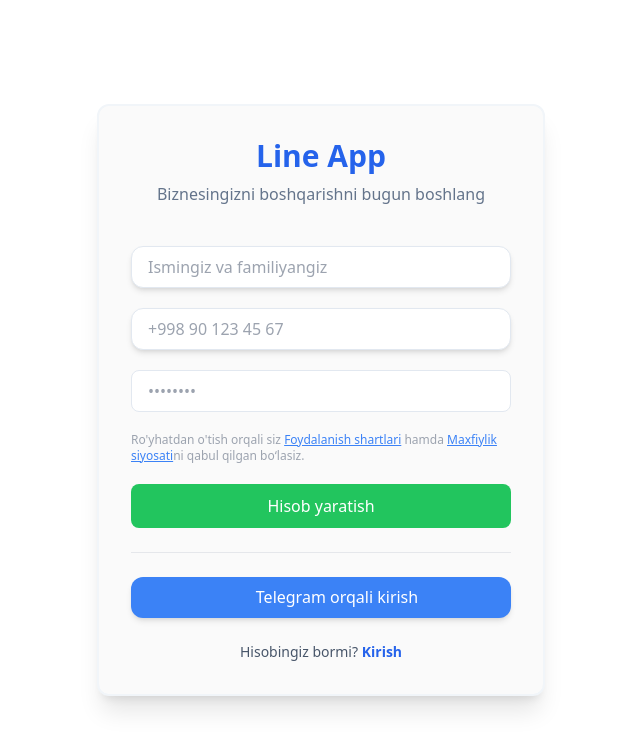
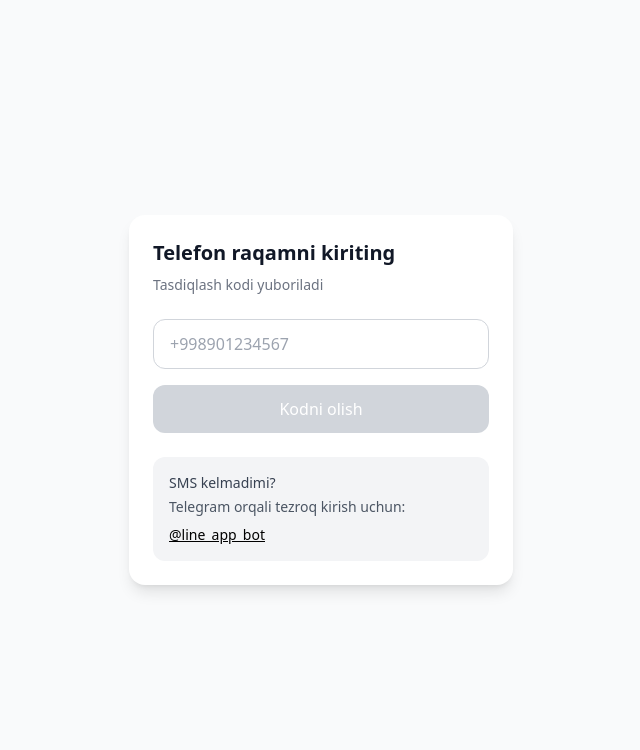
Before and after one commit to Muhammad-Devel/line-app, a React (Vite) app: page /register in a window 1280 px wide. Shown: the top 750 px of the page, without its empty margins (319-959 px from the left). Built offline with nearby package versions, Linux system fonts and the light colour scheme; no server answers; some icons are missing.

Commit message:
feat: implement registration flow with SMS verification and Telegram login

```diff
--- a/index.html
+++ b/index.html
@@ -4,8 +4,8 @@
     <meta charset="UTF-8" />
     <link rel="icon" type="image/svg+xml" href="/vite.svg" />
     <meta name="viewport" content="width=device-width, initial-scale=1.0" />
+    <script src="https://telegram.org/js/telegram-web-app.js"></script>
     <title>line-app</title>
-    <script src="https://telegram.org/js/telegram-web-app.js"></script>
   </head>
   <body>
     <div id="root"></div>
--- a/src/app/router.tsx
+++ b/src/app/router.tsx
@@ -13,7 +13,7 @@
 import { Onboarding } from "../pages/auth/OnBoarding";
 import { AdminProducts } from "../pages/admin/dashboard/Products";
 import { RetailPOS } from "../pages/admin/retail/RetailPOS"; // Yangi: Sotuv oynasi
-import { TelegramAuth } from "../pages/auth/TelegramLogin";
+import { TelegramLogin } from "../pages/auth/TelegramLogin";
 import { DefaultRegister } from "../pages/auth/DefaultRegister";
 
 const isAuthenticated = true;
@@ -22,7 +22,7 @@
   // --- AUTH YO'NALISHLARI ---
   { path: "/login", element: <Login /> },
   { path: "/register", element: <DefaultRegister /> },
-  { path: "/telegram", element: <TelegramAuth /> },
+  { path: "/telegram", element: <TelegramLogin /> },
   { path: "/add-business", element: <AddBussiness /> },
   { path: "/onboarding", element: <Onboarding /> },
 
--- /dev/null
+++ b/src/components/ui/RequestCode.tsx
@@ -0,0 +1,92 @@
+import { useState } from "react";
+import { authService } from "../../services/auth.service";
+
+interface RequestCodeProps {
+  onSuccess: (phone: string) => void;
+}
+
+
+export default function RequestCode({ onSuccess }: RequestCodeProps) {
+  const [phone, setPhone] = useState("");
+  const [loading, setLoading] = useState(false);
+
+  const isValid = phone.trim().length >= 9;
+
+  const handleSendCode = async () => {
+    if (!isValid || loading) return;
+
+    try {
+      setLoading(true);
+      await authService.requestCode(phone);
+      onSuccess(phone);
+    } catch (err: any) {
+      alert(err.response?.data?.message || "Code yuborishda xatolik");
+    } finally {
+      setLoading(false);
+    }
+  };
+
+
+  return (
+    <div className="min-h-screen flex items-center justify-center bg-gray-50 px-4">
+      <div className="w-full max-w-sm bg-white rounded-2xl shadow-lg p-6 animate-in slide-in-from-right-6 duration-300">
+
+        {/* Title */}
+        <h1 className="text-xl font-semibold text-gray-900 mb-2">
+          Telefon raqamni kiriting
+        </h1>
+        <p className="text-sm text-gray-500 mb-6">
+          Tasdiqlash kodi yuboriladi
+        </p>
+
+        {/* Phone input */}
+        <div className="mb-4">
+          <input
+            type="tel"
+            inputMode="numeric"
+            placeholder="+998901234567"
+            value={phone}
+            onChange={(e) => setPhone(e.target.value)}
+            className="
+              w-full rounded-xl border border-gray-300 px-4 py-3
+              text-base outline-none
+              focus:border-black focus:ring-1 focus:ring-black
+            "
+          />
+        </div>
+
+        {/* Submit */}
+        <button
+          onClick={handleSendCode}
+          disabled={!isValid || loading}
+          className={`
+            w-full py-3 rounded-xl text-white font-medium
+            transition-all
+            ${isValid
+              ? "bg-black active:scale-95 hover:opacity-90"
+              : "bg-gray-300 cursor-not-allowed"}
+          `}
+        >
+          {loading ? "Yuborilmoqda..." : "Kodni olish"}
+        </button>
+
+        {/* Telegram info */}
+        <div className="mt-6 rounded-xl bg-gray-100 p-4 text-sm text-gray-700">
+          <p className="font-medium mb-1">SMS kelmadimi?</p>
+          <p className="text-gray-600">
+            Telegram orqali tezroq kirish uchun:
+          </p>
+          <a
+            href="https://t.me/line_app_bot"
+            target="_blank"
+            rel="noopener noreferrer"
+            className="mt-2 inline-block text-black font-medium underline"
+          >
+            @line_app_bot
+          </a>
+        </div>
+
+      </div>
+    </div>
+  );
+}
--- /dev/null
+++ b/src/components/ui/VerifyCode.tsx
@@ -0,0 +1,77 @@
+import { useEffect, useRef, useState } from "react";
+
+interface VerifyCodeProps {
+  length?: number;
+  onChange: (code: string) => void;
+}
+
+export default function VerifyCode({
+  length = 4,
+  onChange,
+}: VerifyCodeProps) {
+  const [code, setCode] = useState<string[]>(Array(length).fill(""));
+  const inputsRef = useRef<HTMLInputElement[]>([]);
+
+  useEffect(() => {
+    inputsRef.current[0]?.focus();
+  }, []);
+
+  const handleChange = (value: string, index: number) => {
+    if (!/^\d?$/.test(value)) return;
+
+    const newCode = [...code];
+    newCode[index] = value;
+    setCode(newCode);
+
+    if (value && index < length - 1) {
+      inputsRef.current[index + 1]?.focus();
+    }
+
+    if (newCode.every(Boolean)) {
+      onChange(newCode.join(""));
+
+    }
+  };
+
+  const handleKeyDown = (
+    e: React.KeyboardEvent<HTMLInputElement>,
+    index: number
+  ) => {
+    if (e.key === "Backspace") {
+      if (code[index]) {
+        const newCode = [...code];
+        newCode[index] = "";
+        setCode(newCode);
+      } else if (index > 0) {
+        inputsRef.current[index - 1]?.focus();
+      }
+    }
+  };
+
+  return (
+    <div className="flex gap-3 justify-center animate-in slide-in-from-right-5 duration-300">
+      {code.map((digit, index) => (
+        <input
+          key={index}
+          ref={(el) => {
+            if (el) inputsRef.current[index] = el;
+          }}
+          value={digit}
+          onChange={(e) => handleChange(e.target.value, index)}
+          onKeyDown={(e) => handleKeyDown(e, index)}
+          type="text"
+          inputMode="numeric"
+          maxLength={1}
+          className="
+            w-14 h-14
+            text-center text-xl font-semibold
+            rounded-xl border border-gray-300
+            focus:border-blue-500 focus:ring-2 focus:ring-blue-100
+            transition-all
+            active:scale-[0.98]
+          "
+        />
+      ))}
+    </div>
+  );
+}
--- a/src/pages/auth/DefaultRegister.tsx
+++ b/src/pages/auth/DefaultRegister.tsx
@@ -3,7 +3,10 @@
 import { Card } from "../../components/ui/Card";
 import { Button } from "../../components/ui/Button";
 import AppIcon from "../../components/ui/AppIcon";
-import api from "../../services/api";
+import VerifyCode from "../../components/ui/VerifyCode";
+import RequestCode from "../../components/ui/RequestCode";
+import { register } from "../../services/auth.service";
+
 
 interface RegisterProps {
 
@@ -11,11 +14,13 @@
 
 export const DefaultRegister: React.FC<RegisterProps> = () => {
 //   const navigate = useNavigate();
+  const [step, setStep] = useState("request")
   const [loading, setLoading] = useState(false);
   const [eye, setEye] = useState(false);
   const [formData, setFormData] = useState({
     name: "",
     phone: "",
+    code:"",
     password: '',
   });
 
@@ -31,6 +36,14 @@
     }
   };
 
+  const handleCodeChange = (code: string) => {
+  setFormData((prev) => ({
+    ...prev,
+    code,
+  }));
+};
+
+
   const handleChange = (e: React.ChangeEvent<HTMLInputElement>) => {
     setFormData({ ...formData, [e.target.name]: e.target.value });
   };
@@ -38,10 +51,12 @@
   const handleSubmit = async (e: React.FormEvent) => {
     e.preventDefault();
     setLoading(true);
+    console.log(formData);
+
 
     try {
       // API ga yuborish
-      const response = await api.post("/auth/register", formData);
+      const response = await register(formData);
 
       if (response.data.token) {
         localStorage.setItem("token", response.data.token);
@@ -55,6 +70,16 @@
       setLoading(false);
     }
   };
+
+  if (step === "request") {
+    return <RequestCode
+  onSuccess={(phone) => {
+    setFormData(prev => ({ ...prev, phone }));
+    setStep("verify");
+  }}
+/>
+  }
+
 
   return (
     <div className="min-h-screen flex items-center justify-center bg-white">
@@ -127,6 +152,11 @@
           </div>
 
           <div>
+            <VerifyCode onChange={handleCodeChange} />
+
+          </div>
+
+          <div>
             <p className="text-xs text-gray-400">
               Ro'yhatdan o'tish orqali siz{" "}
               <a href="#" className="text-blue-500 underline">
--- a/src/pages/auth/Login.tsx
+++ b/src/pages/auth/Login.tsx
@@ -1,7 +1,7 @@
-import axios from "axios";
 import AppIcon from "../../components/ui/AppIcon";
-import { useState, useEffect } from "react";
+import { useState } from "react";
 import { useNavigate } from "react-router-dom";
+import { login } from "../../services/auth.service";
 // import { TelegramAuth } from "./TelegramLogin"; // Bu brauzer uchun widget
 
 function Login() {
@@ -13,41 +13,19 @@
     password: "",
   });
 
-  // 1. Sahifa yuklanganda agar foydalanuvchi Telegram Mini App ichida bo'lsa,
-  // avtomatik login qilishga urinib ko'ramiz.
-  useEffect(() => {
-    const checkMiniAppAuth = async () => {
-      const tg = (window as any).Telegram?.WebApp;
-      if (tg && tg.initData && tg.initData !== "") {
-        setLoading(true);
-        try {
-          const response = await axios.post("/auth/telegram-miniapp", {
-            initData: tg.initData,
-          });
-          if (response.data.token) {
-            localStorage.setItem("token", response.data.token);
-            navigate("/onboarding");
-          }
-        } catch (error) {
-          console.error("Mini App login xatosi:", error);
-        } finally {
-          setLoading(false);
-        }
-      }
-    };
-    checkMiniAppAuth();
-  }, [navigate]);
-
   // Oddiy forma orqali kirish
   const handleSubmit = async (e: React.FormEvent) => {
     e.preventDefault();
     setLoading(true);
     try {
-      const res = await axios.post("/auth/login", formData);
+      const res = await login(formData);
       localStorage.setItem("token", res.data.token);
       navigate("/dashboard");
-    } catch (err) {
-      alert("Telefon yoki parol noto'g'ri");
+    } catch (err:any) {
+      alert(
+        "Telefon yoki parol noto'g'ri" + " " + err.response?.data?.error || ""
+      );
+      console.log("Login xatosi:", err.response || err);
     } finally {
       setLoading(false);
     }
--- a/src/pages/auth/TelegramLogin.tsx
+++ b/src/pages/auth/TelegramLogin.tsx
@@ -1,72 +1,25 @@
-// src/components/auth/TelegramAuth.tsx
-import React, { useEffect, useRef } from 'react';
-import axios from 'axios';
-import { useNavigate } from 'react-router-dom';
+// components/auth/TelegramLogin.tsx
+import { useEffect } from "react";
 
-export const TelegramAuth: React.FC = () => {
-  const containerRef = useRef<HTMLDivElement>(null);
-  const navigate = useNavigate();
-
+export const TelegramLogin = () => {
   useEffect(() => {
-    // 1. Avvalgi widgetlarni tozalash (re-render bo'lganda takrorlanmasligi uchun)
-    if (containerRef.current) {
-      containerRef.current.innerHTML = '';
-    }
-
-    // 2. Telegram scriptini yaratish
-    const script = document.createElement('script');
-    script.src = "https://telegram.org/js/telegram-widget.js?22";
-    script.async = true;
-
-    // 3. Widget atributlarini sozlash
-    script.setAttribute('data-telegram-login', '@line_app_bot'); // BotFatherdan olingan nom
-    script.setAttribute('data-size', 'large');
-    script.setAttribute('data-radius', '12');
-    script.setAttribute('data-request-access', 'write');
-    script.setAttribute('data-onauth', 'onTelegramAuth(user)'); // Callback nomi
-
-    containerRef.current?.appendChild(script);
-
-    // 4. Global callback funksiyasini aniqlash
-    (window as any).onTelegramAuth = async (user: any) => {
-      console.log("Telegramdan kelgan ma'lumot:", user);
-
-      try {
-        // Backend'ga yuborish
-        const response = await axios.post('http://localhost:3000/api/auth/telegram', user);
-
-        if (response.data.token) {
-          localStorage.setItem('token', response.data.token);
-          localStorage.setItem('user', JSON.stringify(response.data.user));
-
-          // Role bo'yicha yo'naltirish
-          if (response.data.user.role === 'admin') {
-            navigate('/admin/dashboard');
-          } else {
-            navigate('/menu');
-          }
-        }
-      } catch (error) {
-        alert("Avtorizatsiya muvaffaqiyatsiz tugadi");
-        console.error(error);
-      }
+    (window as any).TelegramLoginWidget = {
+      dataOnauth: (user: any) => {
+        console.log("Telegram user:", user);
+      },
     };
-
-    return () => {
-      // Komponent o'chirilganda callbackni tozalash
-      delete (window as any).onTelegramAuth;
-    };
-  }, [navigate]);
+  }, []);
 
   return (
-    <div className="flex flex-col items-center justify-center p-6 bg-white rounded-[32px] shadow-xl border border-slate-100">
-      <div className="mb-4 text-center">
-        <h3 className="text-lg font-black text-slate-800">Tezkor kirish</h3>
-        <p className="text-sm text-slate-400">Telegram orqali profilingizga kiring</p>
-      </div>
-
-      {/* Widget mana shu yerda paydo bo'ladi */}
-      <div ref={containerRef}></div>
-    </div>
+    <script
+      async
+      src="https://telegram.org/js/telegram-widget.js?22"
+      data-telegram-login="line_app_bot"
+      data-size="large"
+      data-radius="8"
+      data-request-access="write"
+      data-userpic="true"
+      data-onauth="TelegramLoginWidget.dataOnauth(user)"
+    />
   );
 };
```
Also changed, not shown: src/services/auth.service.ts (added, +52 -0 lines).
